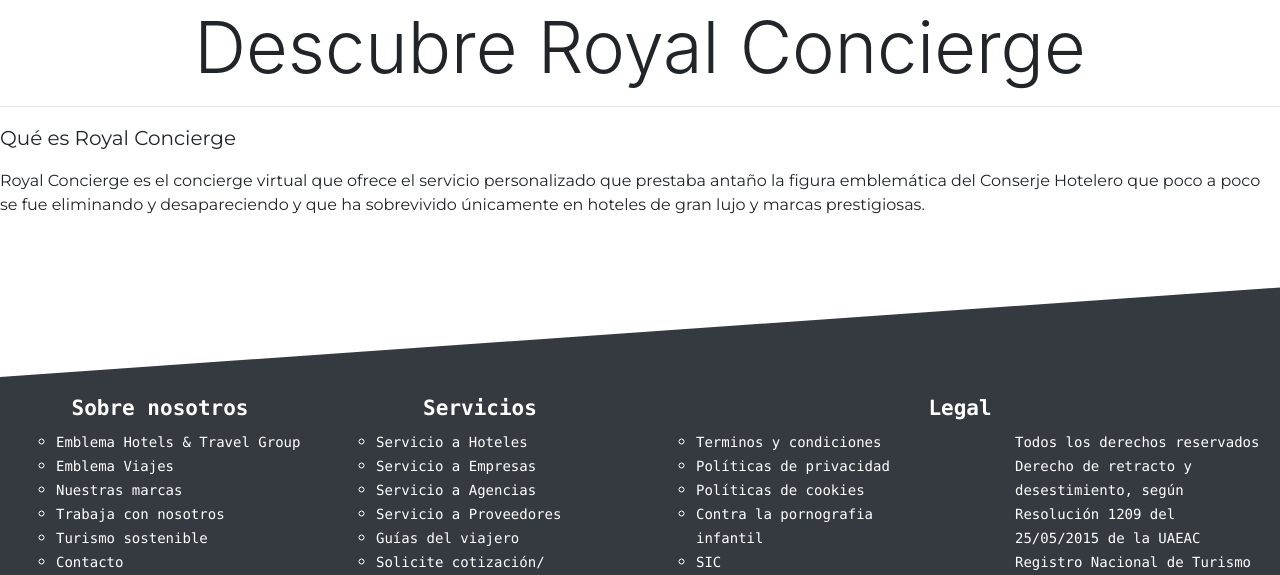
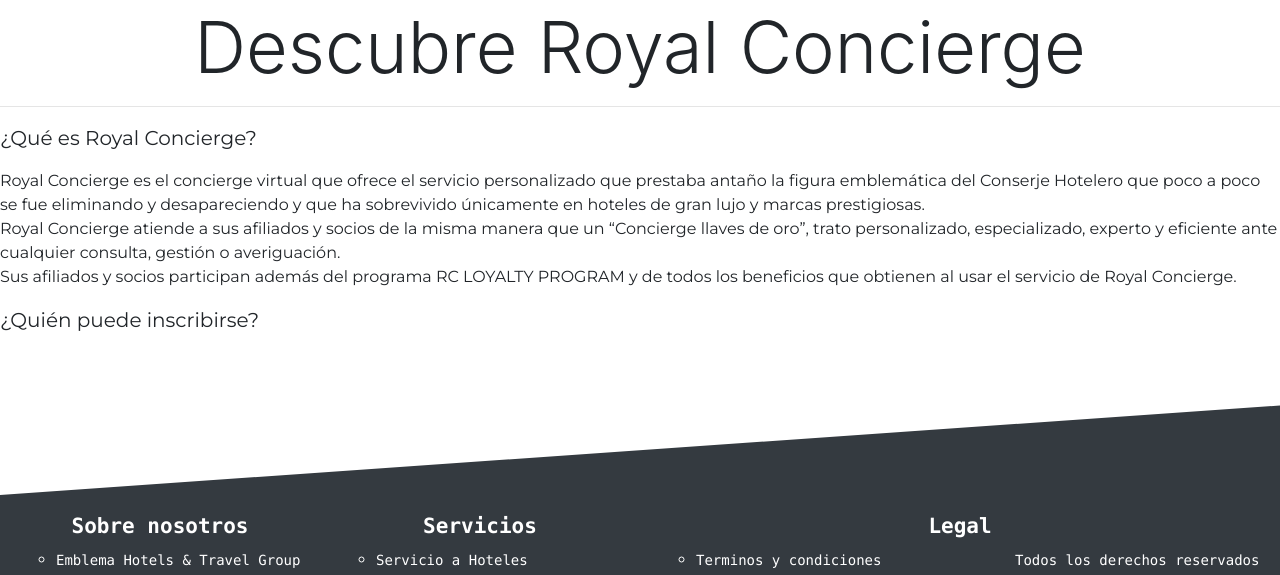
Before and after one commit to DavidUrS/EmblemaViajes, a PHP site: page /royal.php in a window 1280 px wide. Shown: the part 131-706 px from the top of the page. Run offline with PHP 8.4, Linux system fonts and the light colour scheme.

Commit message:
add inscribir royal

```diff
--- a/royal.php
+++ b/royal.php
@@ -23,10 +23,16 @@
 
 <h1 class="display-3 text-center mt-1">Descubre Royal Concierge</h1>
 <hr>
-<p class="lead">Qué es Royal Concierge</p>
+<p class="lead">¿Qué es Royal Concierge?</p>
 <p>
 Royal Concierge es el concierge virtual que ofrece el servicio personalizado que prestaba antaño la figura emblemática del Conserje Hotelero que poco a poco se fue eliminando y desapareciendo y que ha sobrevivido únicamente en hoteles de gran lujo y marcas prestigiosas.
+<br>
+Royal Concierge atiende a sus afiliados y socios de la misma manera que un “Concierge llaves de oro”, trato personalizado, especializado, experto y eficiente ante cualquier consulta, gestión o averiguación.
+<br>
+Sus afiliados y socios participan además del programa RC LOYALTY PROGRAM y de todos los beneficios que obtienen al usar el servicio de Royal Concierge.
 </p>
+<p></p>
+<p class="lead">¿Quién puede inscribirse?</p>
 
 <?php
     include_once 'footer.php';
```
